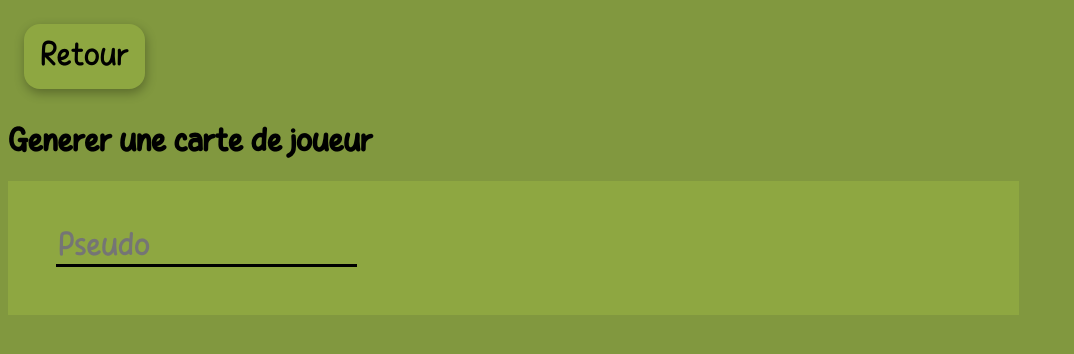
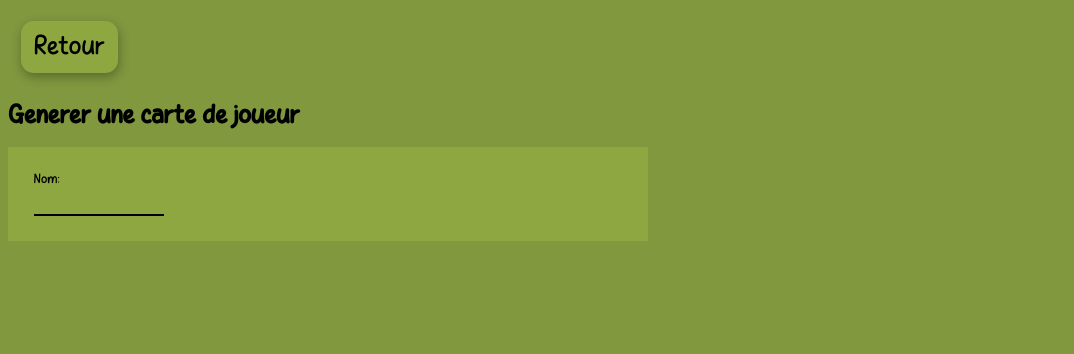
Before and after one commit to ferdodo/loto, a React (Vite) app in the folder front/: page / in a window 1280 px wide. Both pictures are taken after a click on the button "Generer une carte de joueur". Shown: the top 354 px of the page, without its empty margins (0-1074 px from the left). Built offline with nearby package versions, Linux system fonts and the light colour scheme.

Commit message:
Improve card download

```diff
--- a/front/index.html
+++ b/front/index.html
@@ -17,21 +17,21 @@
 		body {
 			background-color: #81983f;
 			font-family: "InfoStory";
+			font-size: 1vw;
 		}
 
 		@font-face {
 			font-family: 'InfoStory';
-			src: url('./InfoStory.otf') format('opentype');
+			src: url('./public/InfoStory.otf') format('opentype');
 		}
 
 		input {
 			background-color: transparent;
+			font-family: "InfoStory";
 			border: none;
-			font-family: "InfoStory";
-			font-size: 2em;
-			border-bottom: 3px solid black;
+			border-bottom: 2px solid black;
 			outline: none;
-			margin: 3rem;
+			font-size: 1vw;
 		}
 
 		button {
--- a/front/src/components/CardGenerator.tsx
+++ b/front/src/components/CardGenerator.tsx
@@ -49,15 +49,26 @@ export function CardGenerator() {
 				ref={screenshotableElement}
 				style={{
 					backgroundColor: "#8ea741",
-					maxWidth: "80%",
+					maxWidth: "50rem",
 				}}
 			>
-				<input
-					type="text"
-					placeholder="Pseudo"
-					value={pseudo}
-					onChange={changePseudo}
-				/>
+				<div
+					style={{
+						display: "grid",
+						placeContent: "start",
+						gap: "1rem",
+						padding: "2rem",
+						paddingBottom: playerCard ? "0rem" : "2rem",
+					}}
+				>
+					<label htmlFor="pseudoInput">Nom:</label>
+					<input
+						id="pseudoInput"
+						type="text"
+						value={pseudo}
+						onChange={changePseudo}
+					/>
+				</div>
 
 				{playerCard && pseudo && <div>{Card(playerCard)}</div>}
 			</div>
```
